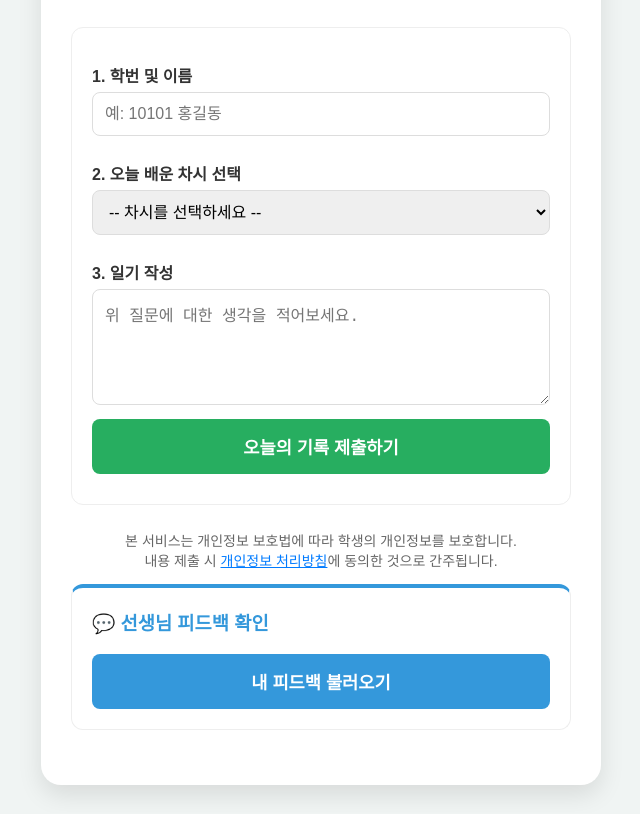
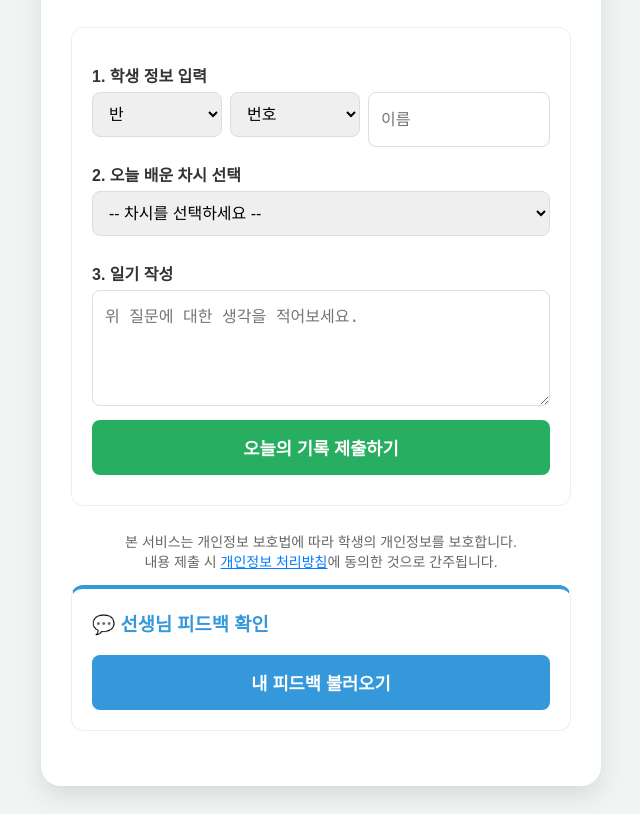
Before and after one commit to youngrinpark/diary, a plain HTML site: page index.html in a window 1280 px wide. Shown: the part 128-942 px from the top of the page, without its empty margins (319-959 px from the left). Drawn offline with Linux system fonts and the light colour scheme.

Commit message:
Add files via upload

```diff
--- a/index.html
+++ b/index.html
@@ -26,8 +26,33 @@
         <h1>🌱 성장 수업일기</h1>
 
         <div class="box">
-            <label>1. 학번 및 이름</label>
-            <input type="text" id="studentId" placeholder="예: 10101 홍길동">
+            <label>1. 학생 정보 입력</label>
+<div style="display: flex; gap: 8px; margin-bottom: 10px;">
+    <select id="classSelect" style="flex: 1;">
+        <option value="">반</option>
+        <option value="1">1반</option>
+        <option value="2">2반</option>
+        <option value="3">3반</option>
+        <option value="4">4반</option>
+        <option value="5">5반</option>
+        <option value="6">6반</option>
+        <option value="7">7반</option>
+        <option value="8">8반</option>
+        <option value="9">9반</option>
+        <option value="10">10반</option>
+    </select>
+
+    <select id="numberSelect" style="flex: 1;">
+        <option value="">번호</option>
+        <script>
+            for(let i=1; i<=31; i++) {
+                document.write(`<option value="${i.toString().padStart(2, '0')}">${i}번</option>`);
+            }
+        </script>
+    </select>
+
+    <input type="text" id="s_name" placeholder="이름" style="flex: 1.5; margin-bottom: 0;">
+</div>
 
             <label>2. 오늘 배운 차시 선택</label>
             <select id="lessonSelect" onchange="updateQuestion()">
```
